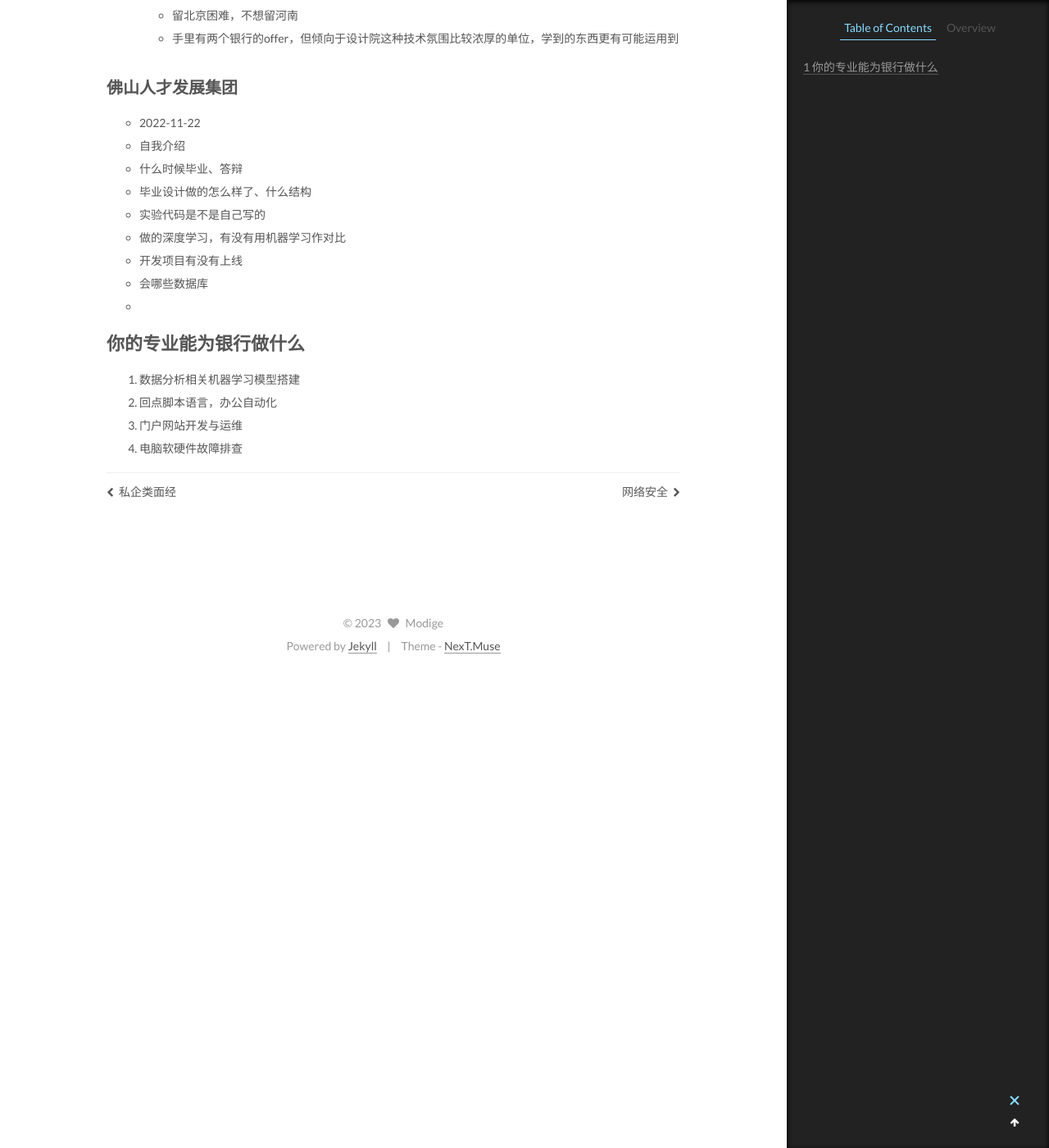
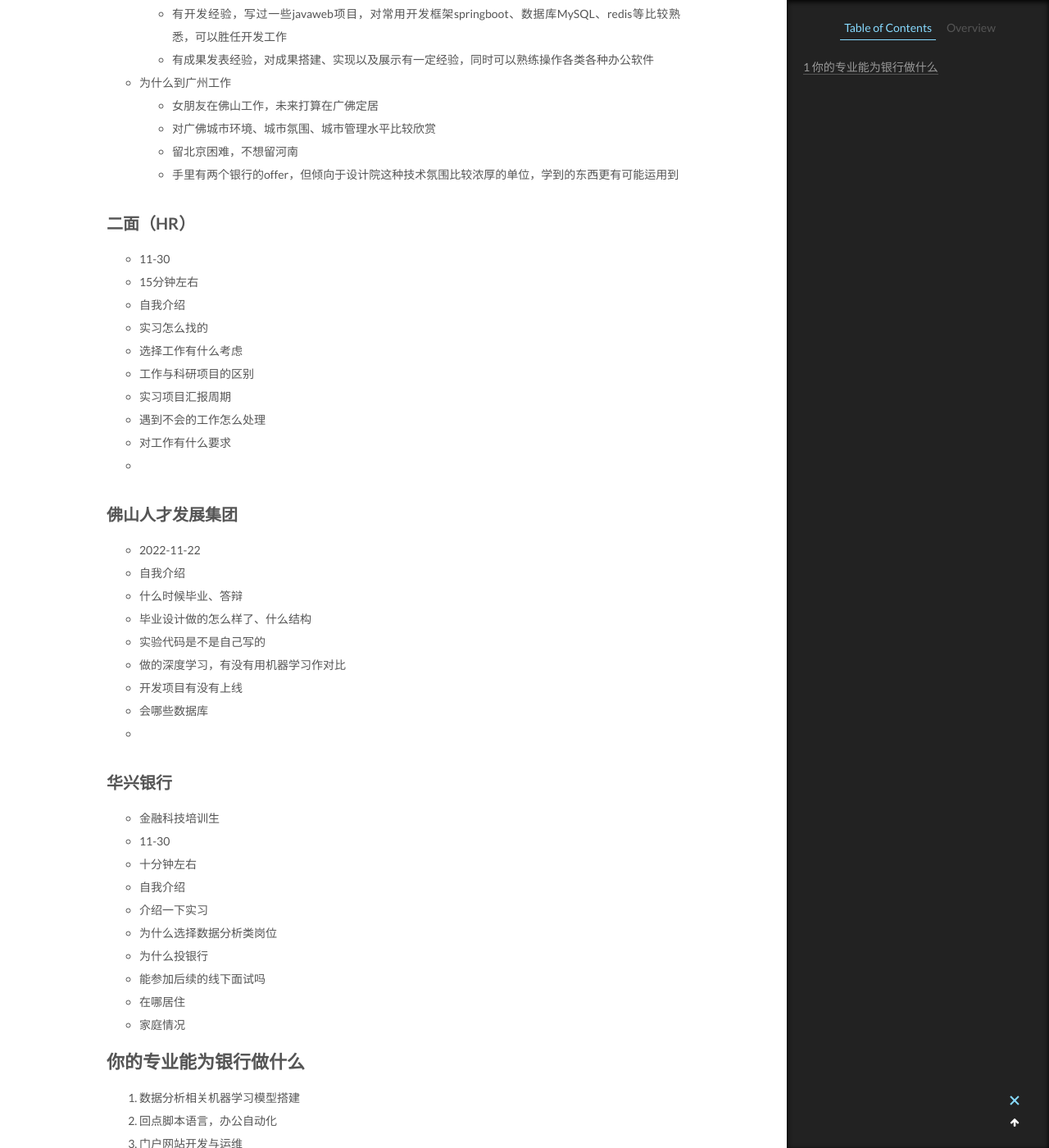
Before and after one commit to modiman/modiman.github.io, a Jekyll site: the page built from _posts/2022-11-8-国企类面经总结.md, in a window 1280 px wide and 1400 px high, scrolled down 6910 px. Shown: the whole window at 82% size. Built offline with Jekyll 4.4.1, drawn with Linux system fonts in a browser that asks for light colours; some of the changed text lies outside the part shown.

Commit message:
求职汇总

```diff
--- a/_posts/2022-11-8-国企类面经总结.md
+++ b/_posts/2022-11-8-国企类面经总结.md
@@ -167,8 +167,14 @@
 ### 二面
 
 * 面试时间：2022-11-29，17:00，
-
-* 面试职位：5G网络运营工程师（城区三分公司）；
+* 面试职位：5G网络运营工程师（城区三分公司）
+* 自我介绍
+* 对岗位理解
+* 有什么优势
+* 你的专业是计算机，我们这个岗位需要通信背景，你怎么弥补这个劣势
+* 有什么offer，都是什么岗位
+* 预期薪资
+* 要不要户口
 
 ## 广东省电力设计研究院
 
@@ -225,7 +231,18 @@
   * 留北京困难，不想留河南
   * 手里有两个银行的offer，但倾向于设计院这种技术氛围比较浓厚的单位，学到的东西更有可能运用到
 
+## 二面（HR）
 
+* 11-30
+* 15分钟左右
+* 自我介绍
+* 实习怎么找的
+* 选择工作有什么考虑
+* 工作与科研项目的区别
+* 实习项目汇报周期
+* 遇到不会的工作怎么处理
+* 对工作有什么要求
+*
 
 ## 佛山人才发展集团
 
@@ -239,9 +256,18 @@
 * 会哪些数据库
 *
 
+## 华兴银行
 
-
-
+* 金融科技培训生
+* 11-30
+* 十分钟左右
+* 自我介绍
+* 介绍一下实习
+* 为什么选择数据分析类岗位
+* 为什么投银行
+* 能参加后续的线下面试吗
+* 在哪居住
+* 家庭情况
 
 
 
```
Also changed, not shown: _posts/招聘信息汇总.md (+68 -187 lines).
